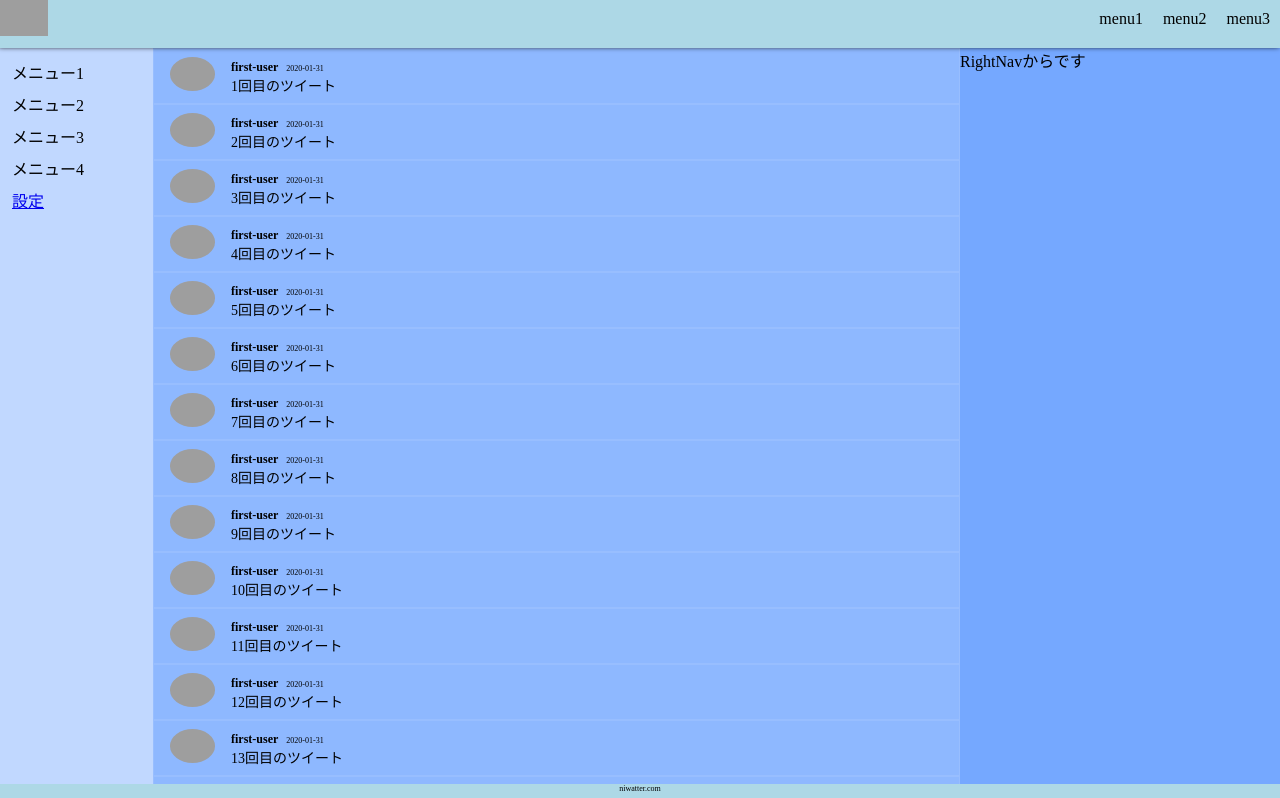
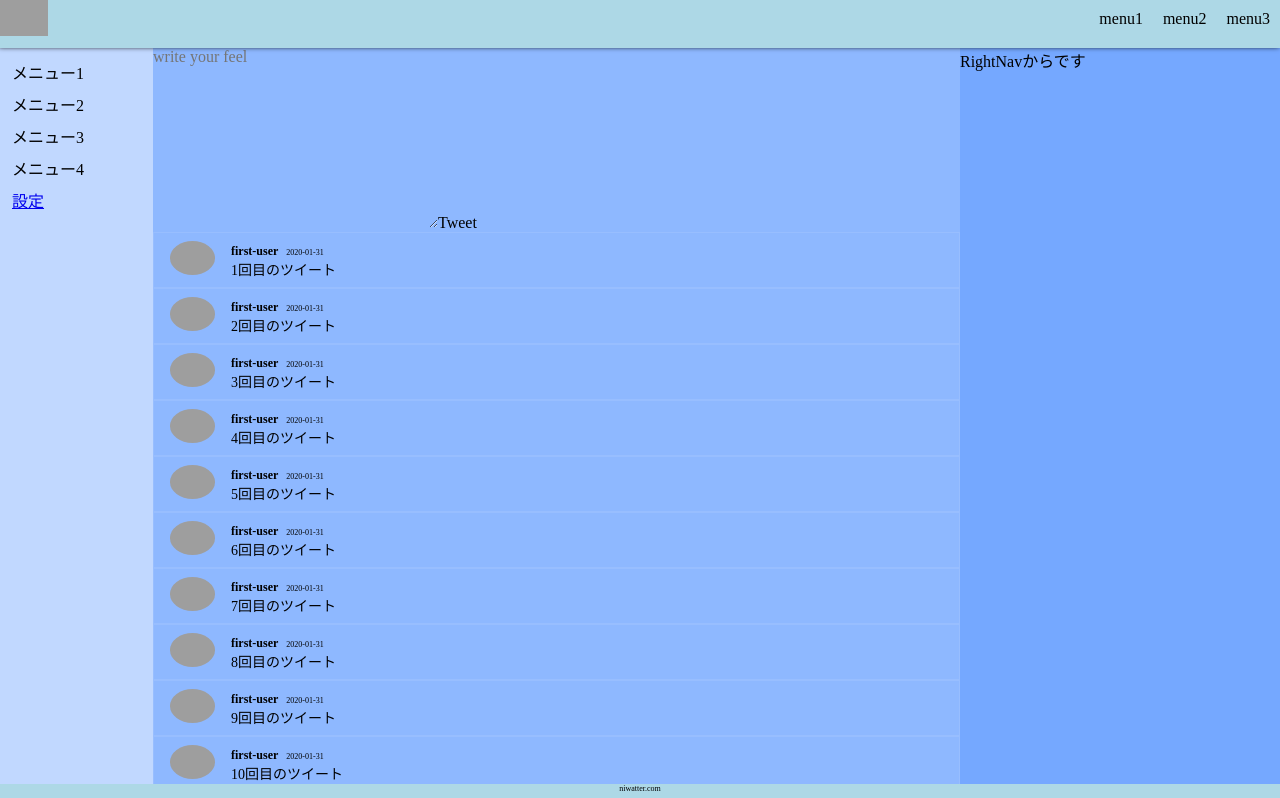
Before and after one commit to niwa-niwa/lesson-react-twitter, a React (Create React App) app: page / in a window 1280 px wide. Shown: the top 798 px of the page. Built offline with nearby package versions, Linux system fonts and the light colour scheme; grey boxes are pictures that could not be loaded.

Commit message:
created tweet-form

```diff
--- a/src/components/Main.js
+++ b/src/components/Main.js
@@ -1,4 +1,6 @@
 import React from 'react'
+
+import TweetForm from './parts/TweetForm'
 
 import '../scss/Main.scss'
 import '../scss/parts/_TwitterCard.scss'
@@ -49,6 +51,7 @@ class Main extends React.Component{
     render(){
         return (
             <div className="main">
+                <TweetForm />
                 {this.renderList()}
             </div>
         )
--- /dev/null
+++ b/src/components/parts/TweetForm.js
@@ -0,0 +1,38 @@
+import React from 'react'
+
+
+class TweetForm extends React.Component{
+    constructor(props){
+        super(props)
+        this.state = {
+            value:''
+        }
+
+        this.handleChange = this.handleChange.bind(this)
+        this.handleSubmit = this.handleSubmit.bind(this)
+    }
+
+    handleChange(event){
+        console.log('handleChange= ',event.target.value)
+        this.setState({value: event.target.value})
+    }
+
+    handleSubmit(event){
+        console.log('handleSubmit= ',event.target.value)
+        this.setState({value: event.target.value})
+    }
+
+    render(){
+        return(
+            <div className="tweet-form">
+                <form onSubmit={this.handleSubmit}>
+                    <textarea  cols="30" rows="10" placeholder="write your feel" onChange={this.handleChange} />
+                    <button type="submit" value="Submit">Tweet</button>
+                </form>
+            </div>
+        )
+    }
+
+}
+
+export default TweetForm
```
